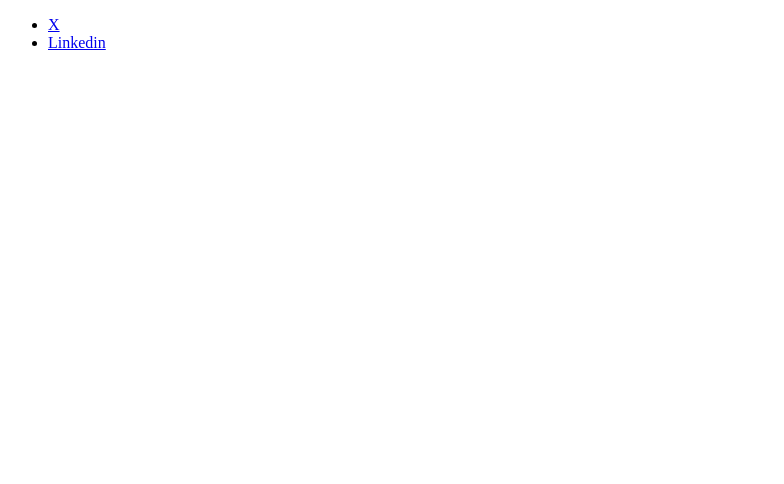
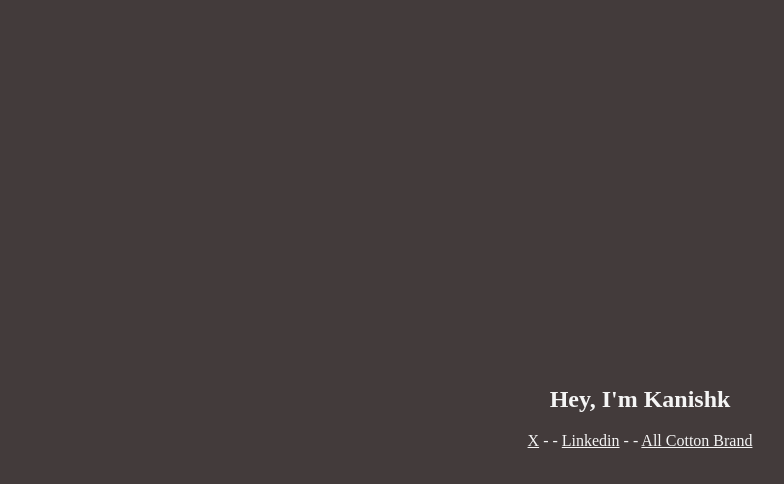
Before and after one commit to kanishkjain01/personal-website, a plain HTML site: page index.html in a window 1280 px wide. Shown: the whole page, without its empty margins (0-784 px from the left). Drawn offline with Linux system fonts and the light colour scheme.

Commit message:
Background Color, Links, Alignment

```diff
--- a/index.html
+++ b/index.html
@@ -1,12 +1,15 @@
 <!DOCTYPE html>
 <head>
     <meta charset="UTF-8">
+    <link rel="stylesheet" href="styles.css">
     <meta name="viewport" content="width=device-width, initial-scale=1.0">
-    <title>KSJ</title>
+    <title>Kanishk S. Jain</title>
 </head>
 <body>
-    <ul>
-        <li><a href="https://x.com/kanishkjain01">X</a></li>
-        <li><a href="https://www.linkedin.com/in/jain-kanishk/">Linkedin</a></li>
-    </ul>
+    <h2>Hey, I'm Kanishk</h2>
+    <p>
+        <a href="https://x.com/kanishkjain01">X</a> - -
+        <a href="https://www.linkedin.com/in/jain-kanishk/">Linkedin</a> - -
+        <a href="https://www.allcottonbrand.com/">All Cotton Brand</a>
+    </p>
 </body>
--- /dev/null
+++ b/styles.css
@@ -0,0 +1,17 @@
+body {
+    background-color: rgb(67, 59, 59);
+    color:whitesmoke;
+    display: flex;
+    flex-direction: column;
+    align-items: center;
+    justify-content: center;
+    height: 100vh;
+}
+
+p {
+    margin: 0;
+}
+
+a {
+    color:whitesmoke;
+}
```
